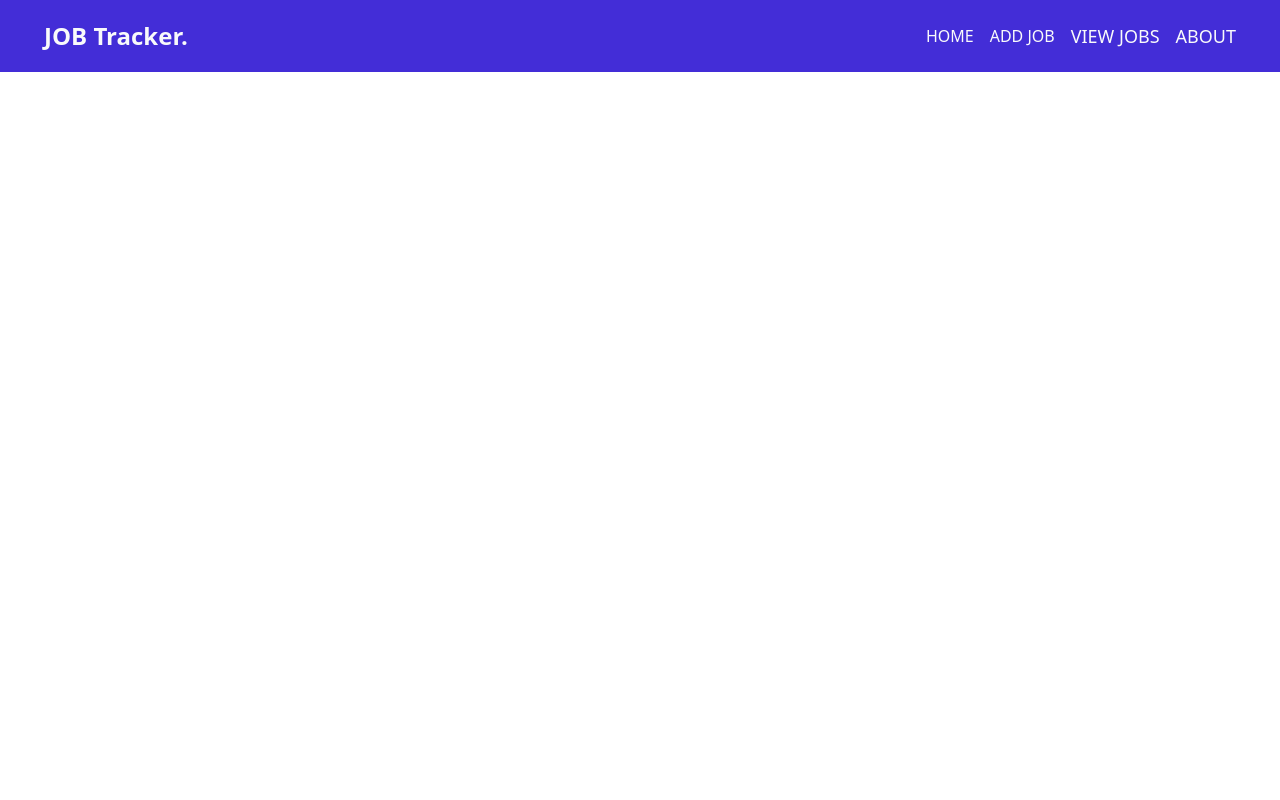
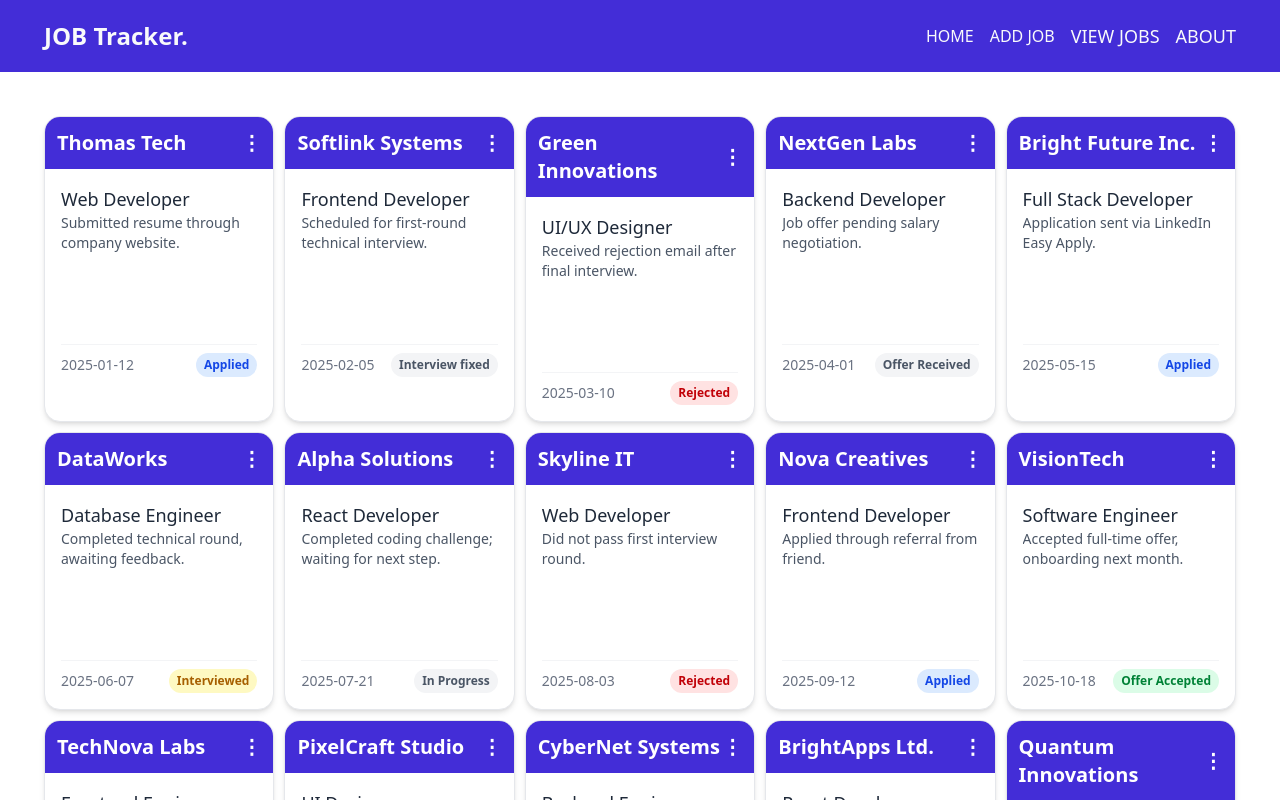
Before and after one commit to mubarakq/Job-Tracker, a React (Vite) app: page /Job in a window 1280 px wide. Shown: the top 800 px of the page. Built offline with nearby package versions, Linux system fonts and the light colour scheme.

Commit message:
card styling and page restructure

```diff
--- a/src/components/Card.tsx
+++ b/src/components/Card.tsx
@@ -1,20 +1,47 @@
-import type { cardProps } from "../utils/types"
+import type { cardProps } from "../utils/types";
+import CardMenu from "./CardMenu";
 
-const Card =({ companyName, role, status, date }: cardProps)=>{
+const Card = ({ companyName, role, status, date, description }: cardProps) => {
+  return (
+    <article className="bg-white rounded-2xl shadow-md border border-gray-200 overflow-hidden hover:shadow-lg transition-shadow duration-300">
+      {/* Header */}
+      <div className="bg-indigo-700 text-white text-xl font-semibold p-3 flex justify-between items-center">
+        <span>{companyName}</span>
+        <CardMenu
+          onEdit={() => console.log("Edit:", companyName)}
+          onDelete={() => console.log("Delete:", companyName)}
+          onPin={() => console.log("Pinned:", companyName)}
+        />
+      </div>
 
-    return(
-        <>
-            <article className="">
-                <div className="w-full bg-indigo-700 text-2xl p-2.5">{companyName}</div>
-                <div className="">
-                    <h2 className="">{companyName}</h2>
-                    <p className="">{role}</p>
-                    <p className="">{date}</p>
-                    <div className="">{status}</div>
-                </div>
-            </article>
-        </>
-    )
-}
+      {/* Body */}
+      <div className="p-4 flex flex-col justify-between h-56">
+        <div>
+          <h2 className="text-lg font-medium text-gray-800">{role}</h2>
+          <p className="text-gray-600 text-sm line-clamp-3">{description}</p>
+        </div>
 
-export default Card
+        <div className="flex justify-between items-center text-sm pt-2 mt-2 border-t border-gray-100">
+          <p className="text-gray-500">{date}</p>
+          <span
+            className={`px-2 py-1 rounded-full text-xs font-semibold ${
+              status === "Applied"
+                ? "bg-blue-100 text-blue-700"
+                : status === "Interviewed"
+                ? "bg-yellow-100 text-yellow-700"
+                : status === "Offer Accepted"
+                ? "bg-green-100 text-green-700"
+                : status === "Rejected"
+                ? "bg-red-100 text-red-700"
+                : "bg-gray-100 text-gray-600"
+            }`}
+          >
+            {status}
+          </span>
+        </div>
+      </div>
+    </article>
+  );
+};
+
+export default Card;
--- /dev/null
+++ b/src/components/CardMenu.tsx
@@ -0,0 +1,59 @@
+import { useState, useEffect, useRef } from "react";
+
+interface CardMenuProps {
+  onEdit?: () => void;
+  onDelete?: () => void;
+  onPin?: () => void;
+}
+
+const CardMenu = ({ onEdit, onDelete, onPin }: CardMenuProps) => {
+  const [open, setOpen] = useState(false);
+  const menuRef = useRef<HTMLDivElement>(null);
+
+  // Close menu when clicking outside
+  useEffect(() => {
+    const handleClickOutside = (e: MouseEvent) => {
+      if (menuRef.current && !menuRef.current.contains(e.target as Node)) {
+        setOpen(false);
+      }
+    };
+    document.addEventListener("mousedown", handleClickOutside);
+    return () => document.removeEventListener("mousedown", handleClickOutside);
+  }, []);
+
+  return (
+    <div className="relative" ref={menuRef}>
+      <button
+        className="text-white hover:text-indigo-200 text-xl"
+        onClick={() => setOpen((prev) => !prev)}
+      >
+        ⋮
+      </button>
+
+      {open && (
+        <div className="absolute right-0 top-8 bg-white text-gray-700 rounded-md shadow-md border w-36 z-10 overflow-hidden">
+          <button
+            onClick={onEdit}
+            className="block w-full text-left px-4 py-2 hover:bg-gray-100"
+          >
+            ✏️ Edit
+          </button>
+          <button
+            onClick={onDelete}
+            className="block w-full text-left px-4 py-2 hover:bg-gray-100"
+          >
+            🗑️ Delete
+          </button>
+          <button
+            onClick={onPin}
+            className="block w-full text-left px-4 py-2 hover:bg-gray-100"
+          >
+            📌 Pin
+          </button>
+        </div>
+      )}
+    </div>
+  );
+};
+
+export default CardMenu;
--- a/src/components/Nav.tsx
+++ b/src/components/Nav.tsx
@@ -3,8 +3,9 @@ import { useNavigate, Link } from "react-router-dom"
 import Logo from "./Logo"
 import Navlinks from "./Navlinks"
 import { Menu, X } from "lucide-react"
+import type { navProps } from "../utils/types"
 
-const Nav = () => {
+const Nav = ({className}:navProps) => {
   const [isClicked, setIsClicked] = useState(false)
   const navigate = useNavigate()
 
@@ -13,7 +14,7 @@ const Nav = () => {
     setIsClicked((prev )=> !prev)
   }
   return (
-    <nav className="w-full bg-indigo-700 px-11 py-5 flex items-center justify-between z-20 fixed top-0">
+    <nav className={className}>
         <Logo onClick={()=>{navigate('/')}} className="text-2xl text-gray-50 font-bold cursor-pointer">
           JOB Tracker.
         </Logo>
--- a/src/pages/About.tsx
+++ b/src/pages/About.tsx
@@ -3,7 +3,7 @@ import Nav from "../components/Nav"
 const About = () => {
   return (
     <>
-    <Nav/>
+    <Nav className="w-full bg-indigo-700 px-11 py-5 flex items-center justify-between z-20 sticky top-0"/>
     <div>About</div>
     </>
   )
--- a/src/pages/Add.tsx
+++ b/src/pages/Add.tsx
@@ -9,7 +9,10 @@ import { DateInput } from "../components/Input"
 const Add = () => {
   return (
     <>
-      <Nav></Nav>
+      <div className="w-full bg-indigo-700 py-5 flex items-center justify-center z-20 fixed top-0">
+        <Nav className="w-full max-w-7xl bg-indigo-700 px-11 flex items-center justify-between"/>
+      </div>
+      <div className="w-full flex justify-center">
       <section className="w-full h-dvh flex items-center justify-center p-2.5 md:pt-30">
           <form action="" className="w-lg p-5 bg-indigo-200 rounded-2xl flex flex-col gap-2.5" >
             <h2 className="text-2xl text-center font-bold text-indigo-800">Add A Job To Start Tracking</h2>
@@ -24,8 +27,11 @@ const Add = () => {
                     required={true}
                     options={[
                         {label: "Applied", value:"applied"},
-                        {label: "Interview", value:"interview"},
-                        {label: "Offered", value:"offered"},
+                        {label: "Interview Fixed", value:"interview fixed"},
+                        {label: "Interviewed", value:"interviewed"},
+                        {label: "Offered", value:"offered accepted"},
+                        {label: "In Progress", value:"in Progress"},
+                        {label: "Offer Received", value:"offer Received"},
                         {label: "Reject", value:"reject"},
                     ]}
             />
@@ -37,6 +43,7 @@ const Add = () => {
           <div className="w-[300px] h-[300px] rounded-[100%] ring-indigo-600/25 ring-40 fixed -top-16 -right-16 hidden md:block"></div>
             <div className="w-[300px] h-[300px] rounded-[100%] ring-indigo-600/25 ring-40 fixed -bottom-30 -left-20 hidden md:block"></div>
       </section>
+      </div>
     </>
   )
 }
--- a/src/pages/Job.tsx
+++ b/src/pages/Job.tsx
@@ -1,10 +1,156 @@
+import Card from "../components/Card"
 import Nav from "../components/Nav"
+const Job = () => {
+  const jobs :{companyName: string;
+    role: string,
+    date: string,
+    status: string,
+    description: string,}[] =[
+   {
+    companyName: 'Thomas Tech',
+    role: 'Web Developer',
+    date: '2025-01-12',
+    status: 'Applied',
+    description: 'Submitted resume through company website.'
+  },
+  {
+    companyName: 'Softlink Systems',
+    role: 'Frontend Developer',
+    date: '2025-02-05',
+    status: 'Interview fixed',
+    description: 'Scheduled for first-round technical interview.'
+  },
+  {
+    companyName: 'Green Innovations',
+    role: 'UI/UX Designer',
+    date: '2025-03-10',
+    status: 'Rejected',
+    description: 'Received rejection email after final interview.'
+  },
+  {
+    companyName: 'NextGen Labs',
+    role: 'Backend Developer',
+    date: '2025-04-01',
+    status: 'Offer Received',
+    description: 'Job offer pending salary negotiation.'
+  },
+  {
+    companyName: 'Bright Future Inc.',
+    role: 'Full Stack Developer',
+    date: '2025-05-15',
+    status: 'Applied',
+    description: 'Application sent via LinkedIn Easy Apply.'
+  },
+  {
+    companyName: 'DataWorks',
+    role: 'Database Engineer',
+    date: '2025-06-07',
+    status: 'Interviewed',
+    description: 'Completed technical round, awaiting feedback.'
+  },
+  {
+    companyName: 'Alpha Solutions',
+    role: 'React Developer',
+    date: '2025-07-21',
+    status: 'In Progress',
+    description: 'Completed coding challenge; waiting for next step.'
+  },
+  {
+    companyName: 'Skyline IT',
+    role: 'Web Developer',
+    date: '2025-08-03',
+    status: 'Rejected',
+    description: 'Did not pass first interview round.'
+  },
+  {
+    companyName: 'Nova Creatives',
+    role: 'Frontend Developer',
+    date: '2025-09-12',
+    status: 'Applied',
+    description: 'Applied through referral from friend.'
+  },
+  {
+    companyName: 'VisionTech',
+    role: 'Software Engineer',
+    date: '2025-10-18',
+    status: 'Offer Accepted',
+    description: 'Accepted full-time offer, onboarding next month.'
+  },
+  {
+  companyName: 'TechNova Labs',
+  role: 'Frontend Engineer',
+  date: '2025-11-02',
+  status: 'Applied',
+  description: 'Application submitted via company career portal.'
+},
+{
+  companyName: 'PixelCraft Studio',
+  role: 'UI Designer',
+  date: '2025-10-15',
+  status: 'Interview fixed',
+  description: 'Portfolio review interview set for next week.'
+},
+{
+  companyName: 'CyberNet Systems',
+  role: 'Backend Engineer',
+  date: '2025-09-28',
+  status: 'In Progress',
+  description: 'Completed coding challenge, awaiting feedback.'
+},
+{
+  companyName: 'BrightApps Ltd.',
+  role: 'React Developer',
+  date: '2025-08-14',
+  status: 'Rejected',
+  description: 'Did not proceed past initial HR screening.'
+},
+{
+  companyName: 'Quantum Innovations',
+  role: 'Software Engineer',
+  date: '2025-07-30',
+  status: 'Offer Received',
+  description: 'Offer under review for relocation benefits.'
+},
+{
+  companyName: 'CodeWave Tech.',
+  role: 'Full Stack Developer',
+  date: '2025-06-18',
+  status: 'Applied',
+  description: 'Applied through Indeed job board.'
+},
+{
+  companyName: 'Visionary Labs',
+  role: 'Product Designer',
+  date: '2025-05-09',
+  status: 'Interviewed',
+  description: 'Final round completed, awaiting decision.'
+},
+{
+  companyName: 'SoftCore Digital',
+  role: 'Web Developer',
+  date: '2025-04-02',
+  status: 'Applied',
+  description: 'Application sent via referral from colleague.'
+},
+{
+  companyName: 'NexaTech Global',
+  role: 'DevOps Engineer',
+  date: '2025-03-20',
+  status: 'Offer Accepted',
+  description: 'Offer accepted, start date next quarter.'
+}
+  ]
 
-const Job = () => {
   return (
     <>
-    <Nav/>
-    <div>Job</div>
+    <div className="w-full bg-indigo-700 py-5 flex items-center justify-center z-20 sticky top-0">
+        <Nav className="w-full max-w-7xl bg-indigo-700 px-11 flex items-center justify-between"/>
+      </div>
+    <div className="w-full flex justify-center">
+      <div className="w-full max-w-7xl grid grid-cols-[repeat(auto-fit,minmax(200px,1fr))] p-11 gap-2.5">
+        {jobs.map((job,index)=>(<Card key={index} companyName={job.companyName} role={job.role} status={job.status} date={job.date} description={job.description}></Card>))}
+      </div>
+    </div>
     </>
   )
 }
--- a/src/utils/types.tsx
+++ b/src/utils/types.tsx
@@ -24,6 +24,7 @@ export type cardProps = {
     role: string;
     date: string;
     status: string;
+    description: string;
 }
 
 export type Option = {
@@ -47,3 +48,6 @@ export type CustomInputProps = {
   placeholder?: string;
   classname?: string;
 };
+export type navProps ={
+    className: string;
+}
```
Also changed, not shown: src/components/Input.tsx (+29 -14 lines), src/pages/Index.tsx (+6 -2 lines).
